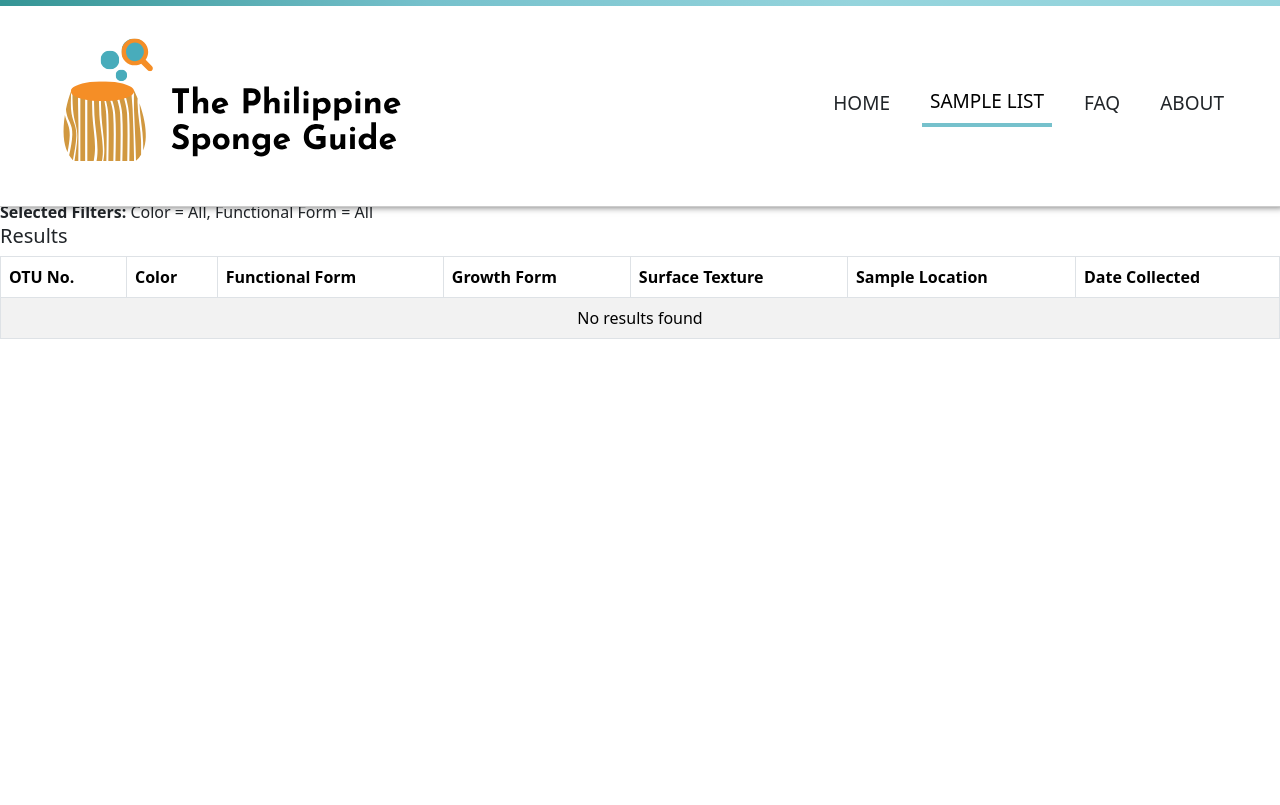
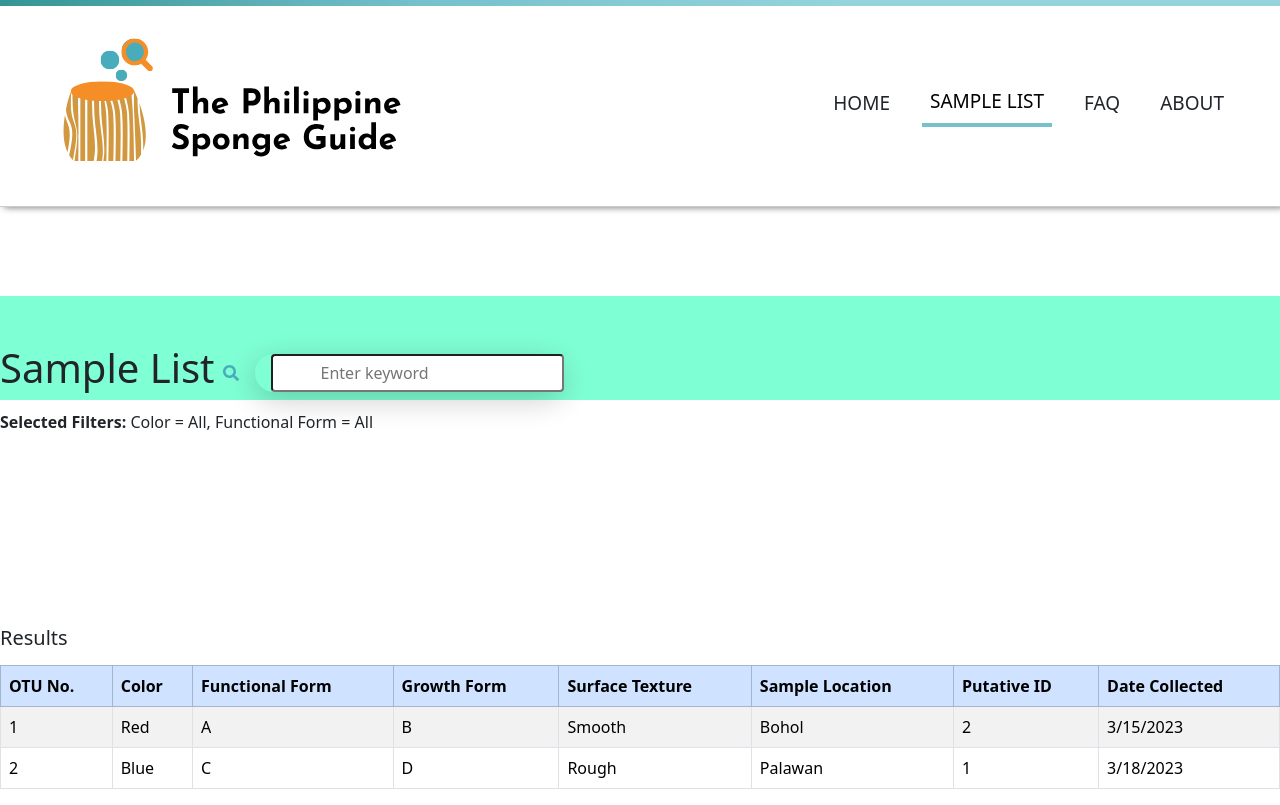
Before and after one commit to Geez-l/sponge-database, a Next.js app: page /result in a window 1280 px wide. Built offline with nearby package versions, Linux system fonts and the light colour scheme.

Commit message:
added changes to the results

```diff
--- a/package.json
+++ b/package.json
@@ -2,6 +2,7 @@
   "name": "sponge",
   "version": "0.1.0",
   "private": true,
+  "type": "module",
   "scripts": {
     "dev": "next dev --turbopack",
     "build": "next build",
--- /dev/null
+++ b/src/app/css/result.css
@@ -0,0 +1,69 @@
+.main-wrapper {
+    padding-top: 180px; /* adjust based on navbar + logo height */
+    max-width: 1200px;
+    margin: 0 auto;
+    padding-left: 20px;
+    padding-right: 20px;
+  }
+
+  .header-sample {
+    border-top: none !important;
+    /* transform: translateY(-110%); */
+    background-color: aquamarine;
+    /* margin-top: 20%; */
+    width: 100%;
+    min-width: 70%;
+    height: 50%;
+    display: flex;
+
+  }
+
+  .search-bar-left-icon {
+    position: relative;
+    /* width: 600px; */
+    /* height: 70px; */
+    /* background: #fff; */
+    border-radius: 20rem;
+    box-shadow: 0 8px 30px rgba(0,0,0,0.2);
+    display: flex;
+    /* align-items: ; */
+    margin: 0 auto;
+    /* transform: translateX(20%); */
+    align-items: center;
+}
+
+.search-icon {
+    position: relative;
+    right: 2rem;
+    /* transform: translateX(-70%); */
+    color: #48ACBB;
+    /* font-size: 3rem; */
+    pointer-events: none;
+    z-index: 2;
+    background: none !important;
+    border: none !important;
+    box-shadow: none !important;
+}
+
+  .top-container {
+    margin-top: 10px;
+  }
+
+  .res-tab {
+    margin-top: 30px;
+  }
+
+  .result-container {
+    margin-top: 15px;
+  }
+
+  .search-bar-wrapper {
+    margin-top: 10px;
+    margin-left: 40px; /* adjust as needed */
+  }
+
+  .search-input {
+    padding: 5px 10px;
+    /* border: 1px solid #ccc; */
+    border-radius: 4px;
+  }
--- a/src/app/result/page.tsx
+++ b/src/app/result/page.tsx
@@ -1,7 +1,13 @@
 'use client';
-import React from 'react';
+import React, { useState } from 'react';
 import { Table } from 'react-bootstrap';
 import 'bootstrap/dist/css/bootstrap.min.css';
+import { FaSearch } from 'react-icons/fa';
+import { useRouter } from 'next/navigation';
+import { useSpongeFilters } from '../hooks/useSpongeFilters';
+
+import '../css/result.css'
+
 
 interface Sponge {
   otu_id: string;
@@ -11,34 +17,91 @@ interface Sponge {
   surface_texture: string;
   location_name?: string;
   date_collected?: string;
+  putative_id: string;
 }
 
+const mockData: Sponge[] = [
+  {
+    otu_id: "1",
+    color: "Red",
+    functional_form: "A",
+    growth_form: "B",
+    surface_texture: "Smooth",
+    location_name: "Bohol",
+    date_collected: "2023-03-15",
+    putative_id: '2'
+  },
+  {
+    otu_id: "2",
+    color: "Blue",
+    functional_form: "C",
+    growth_form: "D",
+    surface_texture: "Rough",
+    location_name: "Palawan",
+    date_collected: "2023-03-18",
+    putative_id: "1"
+  },
+];
+
 export default function ResultPage() {
+  const [searchTerm, setSearchTerm] = useState('');
+  // const router = useRouter();
+  // const { handleSubmit } = useSpongeFilters();
+
   const selectedColor = 'All';
   const selectedFunctionalForm = 'All';
-  const sponges: Sponge[] = []; // No data yet
+  const sponges: Sponge[] = mockData;
+
+  // const handleSubmitAndNavigate = () => {
+  //   handleSubmit();
+  //   router.push('/result');
+  // };
 
   return (
     <div>
-      <main className='result-header'>
-        <div className='top-container'>
+      <main className='result-header mt-5 pt-5'>
+        <div className='header-sample pt-5'>
+          <h1>Sample List</h1>
+          <form
+            className="search-bar-wrapper"
+            onSubmit={e => {
+              e.preventDefault();
+              // handleSubmitAndNavigate();
+            }}
+          >
+            <div className="search-bar-left-icon">
+              <FaSearch className="search-icon" />
+              <input
+                type="text"
+                placeholder="Enter keyword"
+                value={searchTerm}
+                onChange={(e) => setSearchTerm(e.target.value)}
+                className="search-input ps-5"
+              />
+            </div>
+          </form>
+        </div>
+        <div className='top-container mt-50 pt-50'>
           <strong>Selected Filters:</strong> Color = {selectedColor}, Functional Form = {selectedFunctionalForm}
         </div>
       </main>
-      <main className='result-table'>
-        <div className='res-tab'>
+      <main className='result-table mt-5 pt-5'>
+        <div className='res-tab mt-5 pt-5'>
           <h5>Results</h5>
+          {/* Search Form */}
+
         </div>
         <div className='result-container'>
           <Table striped bordered hover responsive="sm">
             <thead>
-              <tr>
+              <tr className="table-primary">
                 <th>OTU No.</th>
                 <th>Color</th>
                 <th>Functional Form</th>
                 <th>Growth Form</th>
                 <th>Surface Texture</th>
                 <th>Sample Location</th>
+                <th>Putative ID</th>
                 <th>Date Collected</th>
               </tr>
             </thead>
@@ -52,12 +115,13 @@ export default function ResultPage() {
                     <td>{sponge.growth_form}</td>
                     <td>{sponge.surface_texture}</td>
                     <td>{sponge.location_name || 'N/A'}</td>
+                    <td>{sponge.putative_id}</td>
                     <td>{sponge.date_collected ? new Date(sponge.date_collected).toLocaleDateString() : 'N/A'}</td>
                   </tr>
                 ))
               ) : (
                 <tr>
-                  <td colSpan={7} style={{ textAlign: 'center' }}>
+                  <td colSpan={8} style={{ textAlign: 'center' }}>
                     No results found
                   </td>
                 </tr>
```
